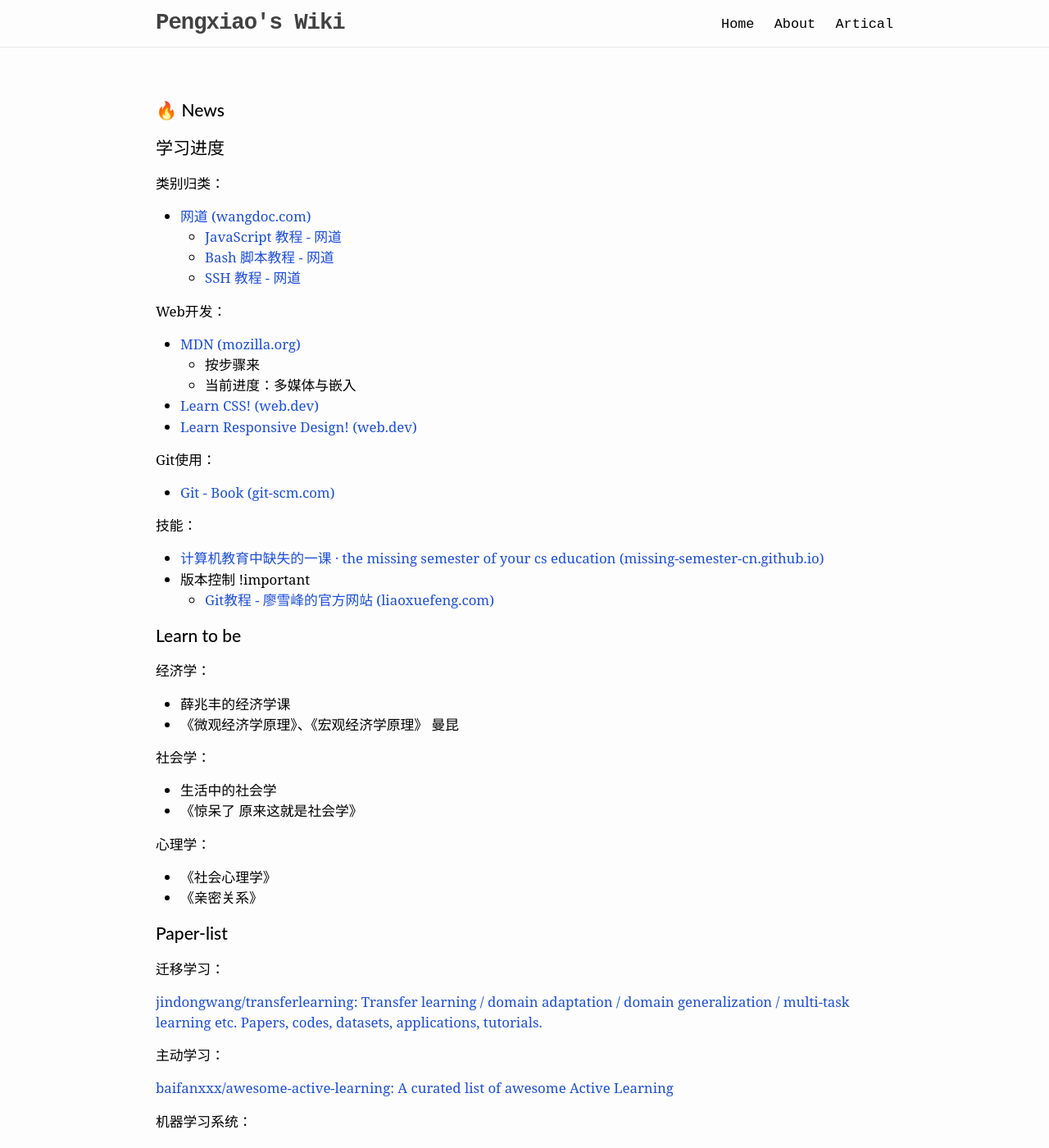
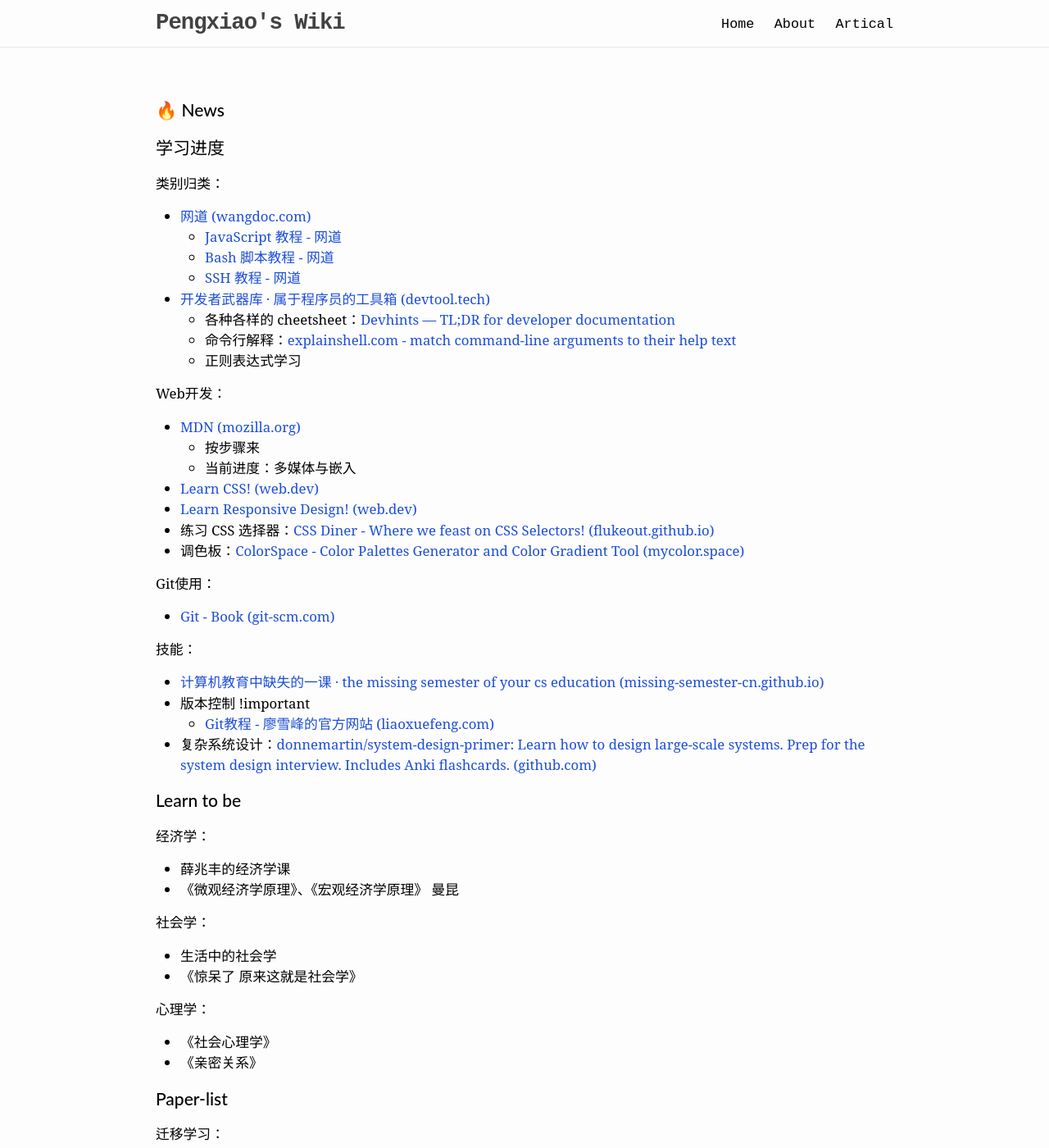
Before and after one commit to pengxiao-song/pxsongchn.github.io, a Jekyll site: the page built from index.md, in a window 1280 px wide and 1400 px high. Shown: the whole window at 82% size. Built offline with Jekyll 4.4.1, drawn with Linux system fonts in a browser that asks for light colours; nearby versions of some CDN libraries; emoji names are drawn with the system emoji font.

Commit message:
Add some useful tools

```diff
--- a/index.md
+++ b/index.md
@@ -12,6 +12,11 @@ layout: page
   - [JavaScript 教程 - 网道](https://wangdoc.com/javascript/)
   - [Bash 脚本教程 - 网道](https://wangdoc.com/bash/)
   - [SSH 教程 - 网道](https://wangdoc.com/ssh/)
+- [开发者武器库 · 属于程序员的工具箱 (devtool.tech)](https://devtool.tech/)
+  - 各种各样的 cheetsheet：[Devhints — TL;DR for developer documentation](https://devhints.io/)
+  - 命令行解释：[explainshell.com - match command-line arguments to their help text](https://explainshell.com/)
+  - 正则表达式学习
+
 
 Web开发：
 
@@ -20,6 +25,8 @@ Web开发：
   - 当前进度：多媒体与嵌入
 - [Learn CSS! (web.dev)](https://web.dev/learn/css/)
 - [Learn Responsive Design! (web.dev)](https://web.dev/learn/design/)
+- 练习 CSS 选择器：[CSS Diner - Where we feast on CSS Selectors! (flukeout.github.io)](https://flukeout.github.io/)
+- 调色板：[ColorSpace - Color Palettes Generator and Color Gradient Tool (mycolor.space)](https://mycolor.space/)
 
 Git使用：
 
@@ -30,6 +37,7 @@ Git使用：
 - [计算机教育中缺失的一课 · the missing semester of your cs education (missing-semester-cn.github.io)](https://missing-semester-cn.github.io/)
 - 版本控制 !important
   - [Git教程 - 廖雪峰的官方网站 (liaoxuefeng.com)](https://www.liaoxuefeng.com/wiki/896043488029600)
+- 复杂系统设计：[donnemartin/system-design-primer: Learn how to design large-scale systems. Prep for the system design interview. Includes Anki flashcards. (github.com)](https://github.com/donnemartin/system-design-primer)
 
 ## Learn to be
 
```
